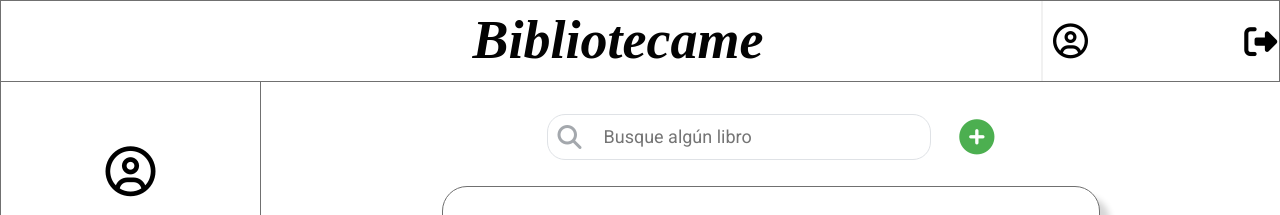
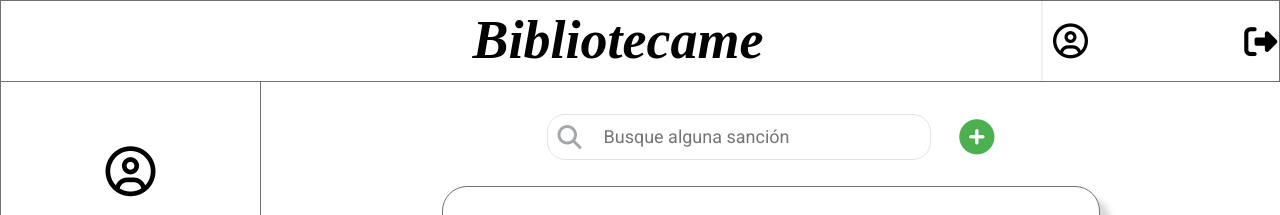
Before and after one commit to GustavoCarvallo/bibliotecame-front, a React (Create React App) app: page /sanctions in a window 1280 px wide. Shown: the top 215 px of the page. Built offline with nearby package versions, Linux system fonts and the light colour scheme; no server answers; sample sign-in values are in the browser's storage; a web font is replaced by a local one.

Commit message:
sanction list changes x2

```diff
--- a/src/Sanction/SanctionsView.tsx
+++ b/src/Sanction/SanctionsView.tsx
@@ -73,7 +73,7 @@ const SanctionsView = () => {
                 <InputWithIcon icon={'fas fa-search'}
                                value={searchFilter}
                                onChange={handleFilterChange}
-                               placeholder={"Busque algún libro"}/>
+                               placeholder={"Busque alguna sanción"}/>
                 <IconButton icon={"fas fa-plus-circle"} onClick={()=>setSanctionModalState(true)}/>
             </div>
             <div className={"search-book-table-container"}>
```
